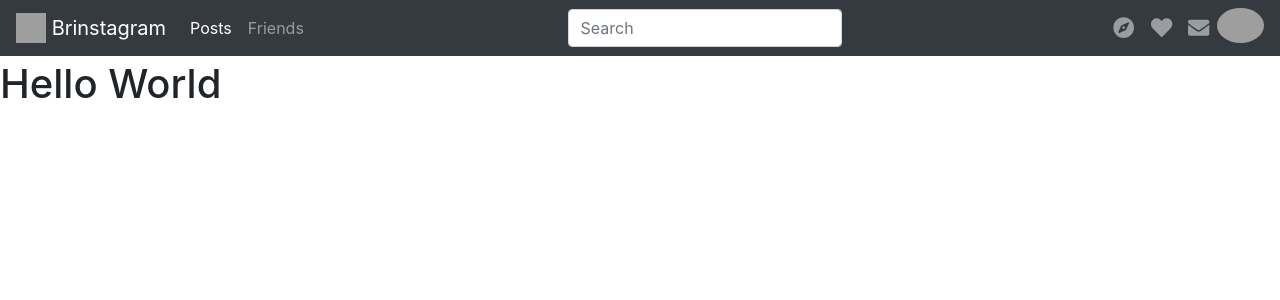
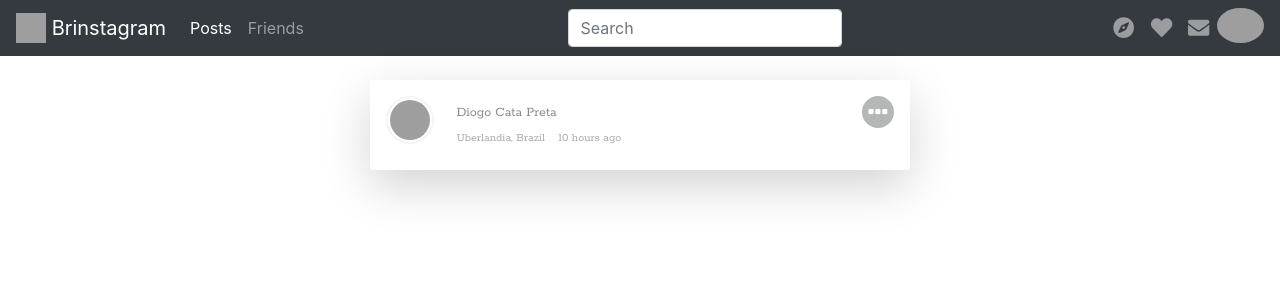
Before and after one commit to diogocatapreta/social-media-challenge, a React (Create React App) app in the folder frontend/: page / in a window 1280 px wide. Shown: the top 300 px of the page. Built offline with nearby package versions, Linux system fonts and the light colour scheme; grey boxes are pictures that could not be loaded.

Commit message:
Create Header Post Component

```diff
--- a/frontend/public/index.html
+++ b/frontend/public/index.html
@@ -9,25 +9,290 @@
     <meta name="description" content="Web site created using create-react-app" />
     <link rel="stylesheet" href="https://maxcdn.bootstrapcdn.com/bootstrap/4.4.1/css/bootstrap.min.css"
         integrity="sha384-Vkoo8x4CGsO3+Hhxv8T/Q5PaXtkKtu6ug5TOeNV6gBiFeWPGFN9MuhOf23Q9Ifjh" crossorigin="anonymous" />
-    <link rel="stylesheet" href="https://cdnjs.cloudflare.com/ajax/libs/font-awesome/4.7.0/css/font-awesome.min.css">
+    <link rel="stylesheet" href="https://cdnjs.cloudflare.com/ajax/libs/font-awesome/4.7.0/css/font-awesome.min.css" />
+    <link href="https://fonts.googleapis.com/css?family=Rokkitt" rel="stylesheet" />
+	<link href="https://stackpath.bootstrapcdn.com/font-awesome/4.7.0/css/font-awesome.min.css" rel="stylesheet" />
     <style>
-        .fas[data-count] {
-            position: relative;
+        /*
+*
+* ===========================================================
+*     HERO SECTION
+* ===========================================================
+*
+*/
+        .hero {
+            padding: 1.25rem 0px !important;
+            margin: 0px !important;
         }
 
-        .fas[data-count]:after {
+        .cardbox {
+            border-radius: 3px;
+            margin-bottom: 20px;
+            padding: 0px !important;
+        }
+
+        /* ------------------------------- */
+        /* Cardbox Heading
+---------------------------------- */
+        .cardbox .cardbox-heading {
+            padding: 16px;
+            margin: 0;
+        }
+
+        .cardbox .btn-flat.btn-flat-icon {
+            border-radius: 50%;
+            font-size: 24px;
+            height: 32px;
+            width: 32px;
+            padding: 0;
+            overflow: hidden;
+            color: #fff !important;
+            background: #b5b6b6;
+
+            display: flex;
+            flex-direction: column;
+            justify-content: center;
+            align-items: center;
+            text-align: center;
+        }
+
+        .cardbox .float-right .dropdown-menu {
+            position: relative;
+            left: 13px !important;
+        }
+
+        .cardbox .float-right a:hover {
+            background: #f4f4f4 !important;
+        }
+
+        .cardbox .float-right a.dropdown-item {
+            display: block;
+            width: 100%;
+            padding: 4px 0px 4px 10px;
+            clear: both;
+            font-weight: 400;
+            font-family: 'Abhaya Libre', serif;
+            font-size: 14px !important;
+            color: #848484;
+            text-align: inherit;
+            white-space: nowrap;
+            background: 0 0;
+            border: 0;
+        }
+
+        /* ------------------------------- */
+        /* Media Section
+---------------------------------- */
+        .media {
+            display: -ms-flexbox;
+            display: flex;
+            -ms-flex-align: start;
+            align-items: flex-start;
+        }
+
+        .d-flex {
+            display: -ms-flexbox !important;
+            display: flex !important;
+        }
+
+        .media .mr-3 {
+            margin-right: 1rem !important;
+        }
+
+        .media img {
+            width: 48px !important;
+            height: 48px !important;
+            padding: 2px;
+            border: 2px solid #f4f4f4;
+        }
+
+        .media-body {
+            -ms-flex: 1;
+            flex: 1;
+            padding: .4rem !important;
+        }
+
+        .media-body p {
+            font-family: 'Rokkitt', serif;
+            font-weight: 500 !important;
+            font-size: 14px;
+            color: #88898a;
+        }
+
+        .media-body small span {
+            font-family: 'Rokkitt', serif;
+            font-size: 12px;
+            color: #aaa;
+            margin-right: 10px;
+        }
+
+
+        /* ------------------------------- */
+        /* Cardbox Item
+---------------------------------- */
+        .cardbox .cardbox-item {
+            position: relative;
+            display: block;
+        }
+
+        .cardbox .cardbox-item img {}
+
+        .img-responsive {
+            display: block;
+            max-width: 100%;
+            height: auto;
+        }
+
+        .fw {
+            width: 100% !important;
+            height: auto;
+        }
+
+
+        /* ------------------------------- */
+        /* Cardbox Base
+---------------------------------- */
+        .cardbox-base {
+            border-bottom: 2px solid #f4f4f4;
+        }
+
+        .cardbox-base ul {
+            margin: 10px 0px 10px 15px !important;
+            padding: 10px !important;
+            font-size: 0px;
+            display: inline-block;
+        }
+
+        .cardbox-base li {
+            list-style: none;
+            margin: 0px 0px 0px -8px !important;
+            padding: 0px 0px 0px 0px !important;
+            display: inline-block;
+        }
+
+        .cardbox-base li a {
+            margin: 0px !important;
+            padding: 0px !important;
+        }
+
+        .cardbox-base li a i {
+            position: relative;
+            top: 4px;
+            font-size: 16px;
+            color: #8d8d8d;
+            margin-right: 15px;
+        }
+
+        .cardbox-base li a span {
+            font-family: 'Rokkitt', serif;
+            font-size: 14px;
+            color: #8d8d8d;
+            margin-left: 20px;
+            position: relative;
+            top: 5px;
+        }
+
+        .cardbox-base li a em {
+            font-family: 'Rokkitt', serif;
+            font-size: 14px;
+            color: #8d8d8d;
+            position: relative;
+            top: 3px;
+        }
+
+        .cardbox-base li a img {
+            width: 25px;
+            height: 25px;
+            margin: 0px !important;
+            border: 2px solid #fff;
+        }
+
+
+        /* ------------------------------- */
+        /* Cardbox Comments
+---------------------------------- */
+        .cardbox-comments {
+            padding: 10px 40px 20px 40px !important;
+            font-size: 0px;
+            text-align: center;
+            display: inline-block;
+        }
+
+        .cardbox-comments .comment-avatar img {
+            margin-top: 1px;
+            margin-right: 10px;
+            position: relative;
+            display: inline-block;
+            text-align: center;
+            width: 40px;
+            height: 40px;
+        }
+
+        .cardbox-comments .comment-body {
+            overflow: auto;
+        }
+
+        .search {
+            position: relative;
+            right: -60px;
+            top: -40px;
+            margin-bottom: -40px;
+            border: 2px solid #f4f4f4;
+            width: 100%;
+            overflow: hidden;
+        }
+
+        .search input[type="text"] {
+            background-color: #fff;
+            line-height: 10px;
+            padding: 15px 60px 20px 10px;
+            border: none;
+            border-radius: 4px;
+            width: 350px;
+            font-family: 'Rokkitt', serif;
+            font-size: 14px;
+            color: #8d8d8d;
+            height: inherit;
+            font-weight: 700;
+        }
+
+        .search button {
             position: absolute;
-            right: -0.75em;
-            top: -.75em;
-            content: attr(data-count);
-            padding: .5em;
-            border-radius: 10em;
-            line-height: .9em;
-            color: white;
-            background: rgba(255, 0, 0, .75);
+            right: 0;
+            top: 0px;
+            border: none;
+            background-color: transparent;
+            color: #bbbbbb;
+            padding: 15px 25px;
+            cursor: pointer;
+
+            display: flex;
+            flex-direction: column;
+            justify-content: center;
+            align-items: center;
             text-align: center;
-            min-width: 2em;
-            font: bold .4em sans-serif;
+        }
+
+        .search button i {
+            font-size: 20px;
+            line-height: 30px;
+            display: block;
+        }
+
+
+        /* ------------------------------- */
+        /* Author
+---------------------------------- */
+        .author a {
+            font-family: 'Rokkitt', serif;
+            font-size: 16px;
+            color: #00C4CF;
+        }
+
+        .author p {
+            font-family: 'Rokkitt', serif;
+            font-size: 16px;
+            color: #8d8d8d;
         }
     </style>
     <title>React App</title>
--- a/frontend/src/App.js
+++ b/frontend/src/App.js
@@ -1,12 +1,13 @@
 import React from "react";
 import Header from './components/Header'
+import Body from './components/Body'
 
 function App() {
 
     return (
         <div className="App">
             <Header />
-            <h1>Hello World</h1>
+            <Body />
         </div>
     );
 }
--- /dev/null
+++ b/frontend/src/components/Body.js
@@ -0,0 +1,24 @@
+import React from "react"
+import HeaderPost from './HeaderPost'
+
+function Body() {
+    return (
+        <div class="hero">
+            <div class="container">
+                <div class="row">
+                    <div class="col-lg-6 offset-lg-3">
+                        <div class="cardbox shadow-lg bg-white">
+                            <HeaderPost />
+
+
+
+                    </div>
+                </div>
+            </div>
+        </div>
+        </div>
+
+    )
+}
+
+export default Body;
--- a/frontend/src/components/Header.js
+++ b/frontend/src/components/Header.js
@@ -50,7 +50,7 @@ function Header() {
                     </li>
                     <li className="nav-item avatar">
                         <a className="nav-link p-0" href="#">
-                            <img src="https://mdbootstrap.com/img/Photos/Avatars/avatar-5.jpg" className="rounded-circle z-depth-0"
+                            <img src="http://www.themashabrand.com/templates/bootsnipp/post/assets/img/users/4.jpg" className="rounded-circle z-depth-0"
                                 alt="avatar image" height="35" /></a>
                     </li>
 
--- /dev/null
+++ b/frontend/src/components/HeaderPost.js
@@ -0,0 +1,31 @@
+import React from 'react'
+
+
+function HeaderPost() {
+    return (
+        <div class="cardbox-heading">
+            <div class="dropdown float-right">
+                <button class="btn btn-flat btn-flat-icon" type="button" data-toggle="dropdown" aria-expanded="false">
+                    <em class="fa fa-ellipsis-h"></em>
+                </button>
+                <div class="dropdown-menu dropdown-scale dropdown-menu-right" role="menu" >
+                    <a class="dropdown-item" href="#">Hide post</a>
+                    <a class="dropdown-item" href="#">Stop following</a>
+                    <a class="dropdown-item" href="#">Report</a>
+                </div>
+            </div>
+            <div class="media m-0">
+                <div class="d-flex mr-3">
+                    <a href=""><img class="img-fluid rounded-circle" src="https://media-exp1.licdn.com/dms/image/C4E03AQEWq9rTC6yWtg/profile-displayphoto-shrink_200_200/0?e=1593648000&v=beta&t=UyqNDwY9FgAXKlvdku6wgzQXDySCXfnb1KfD7SollY8" alt="User" /></a>
+                </div>
+                <div class="media-body">
+                    <p class="m-0">Diogo Cata Preta</p>
+                    <small><span><i class="icon ion-md-pin"></i> Uberlandia, Brazil</span></small>
+                    <small><span><i class="icon ion-md-time"></i> 10 hours ago</span></small>
+                </div>
+            </div>
+        </div>
+    );
+}
+
+export default HeaderPost
```
Also changed, not shown: frontend/src/components/PostList.js (added, +33 -0 lines).
